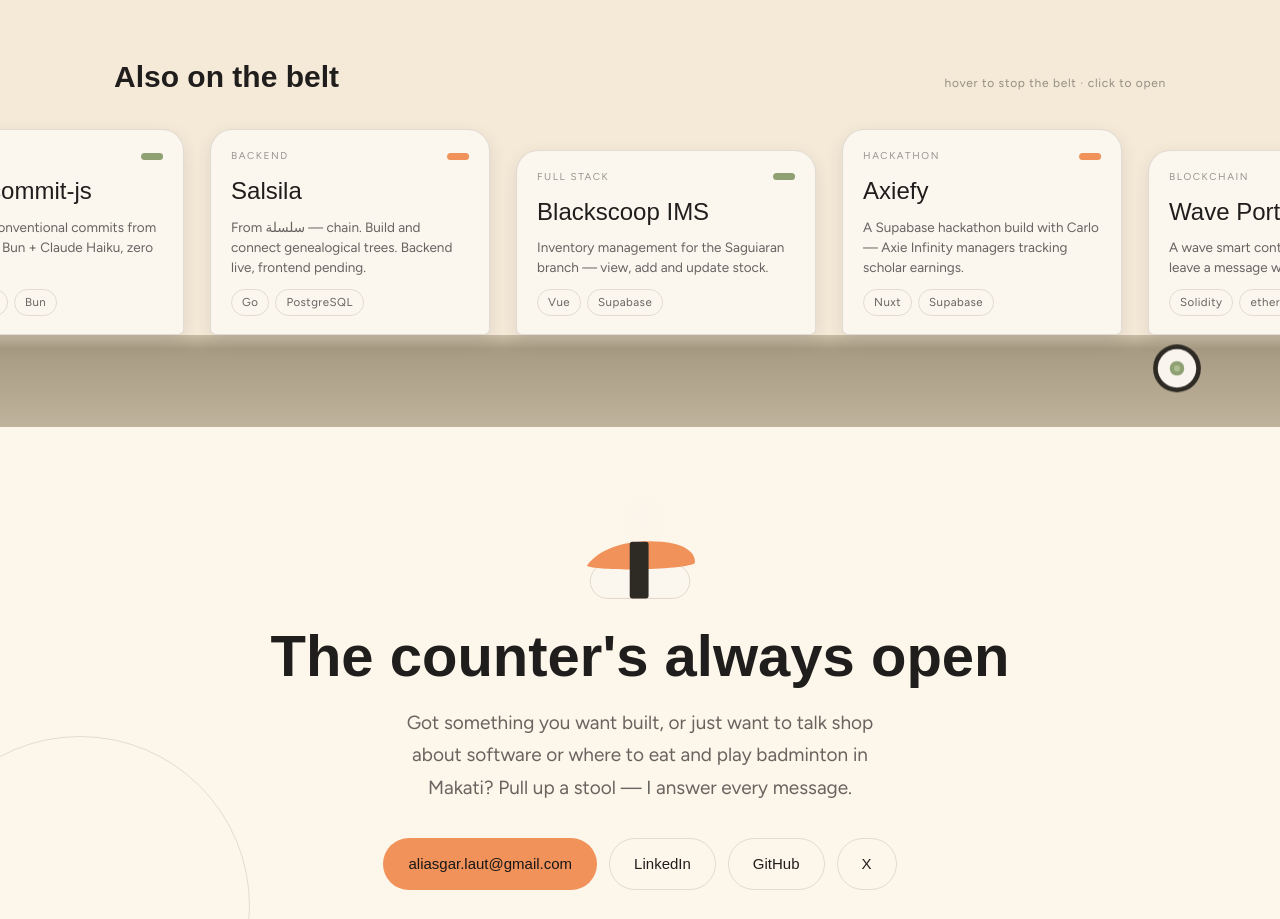
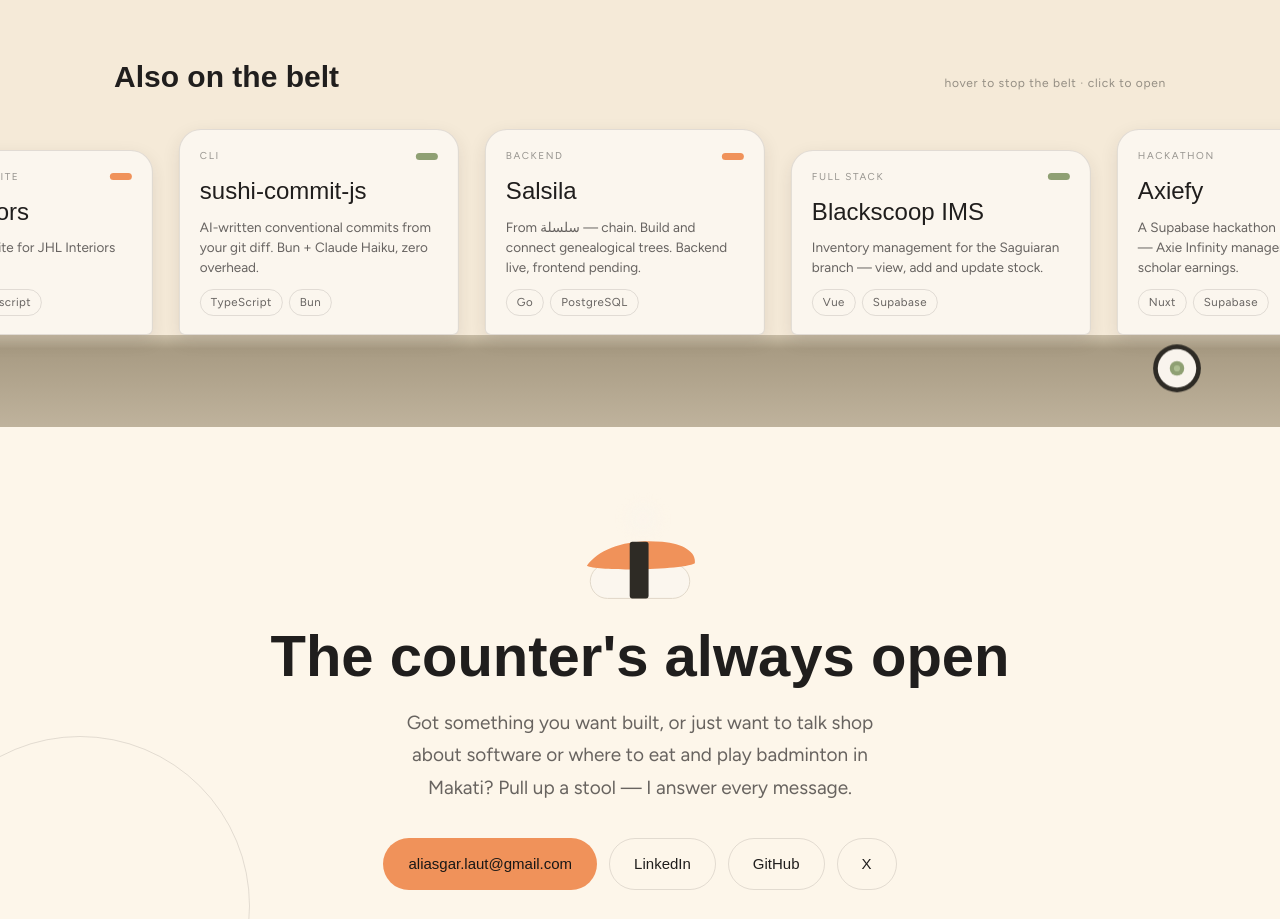
Before and after one commit to sushiAlii/portfolio, a Next.js app: page / in a window 1280 px wide. Shown: the part 3120-4039 px from the top of the page. Built offline with nearby package versions, Linux system fonts and the light colour scheme; a web font is replaced by a local one.

Commit message:
feat: added jhl-interiors project

```diff
--- a/src/constants/projects.ts
+++ b/src/constants/projects.ts
@@ -35,6 +35,16 @@
 export const beltProjects: BeltProject[] = [
   {
     id: 1,
+    name: "JHL Interiors",
+    category: "Homepage Website",
+    pillAccent: "salmon",
+    width: 280,
+    description: "Homepage Website for JHL Interiors Studio.",
+    technologies: ["Next.js", "Typescript"],
+    link: "https://jhl-interiors.vercel.app/",
+  },
+  {
+    id: 2,
     name: "sushi-commit-js",
     category: "CLI",
     pillAccent: "sage",
@@ -45,7 +55,7 @@
     link: "https://github.com/sushiAlii/sushi-commit-js",
   },
   {
-    id: 2,
+    id: 3,
     name: "Salsila",
     category: "Backend",
     pillAccent: "salmon",
@@ -56,7 +66,7 @@
     link: "https://github.com/sushiAlii/salsila-backend",
   },
   {
-    id: 3,
+    id: 4,
     name: "Blackscoop IMS",
     category: "Full stack",
     pillAccent: "sage",
@@ -67,7 +77,7 @@
     link: "https://www.blackscoopalssaguiaran.com/",
   },
   {
-    id: 4,
+    id: 5,
     name: "Axiefy",
     category: "Hackathon",
     pillAccent: "salmon",
@@ -78,7 +88,7 @@
     link: "https://axiefy.vercel.app/",
   },
   {
-    id: 5,
+    id: 6,
     name: "Wave Portal",
     category: "Blockchain",
     pillAccent: "sage",
```
